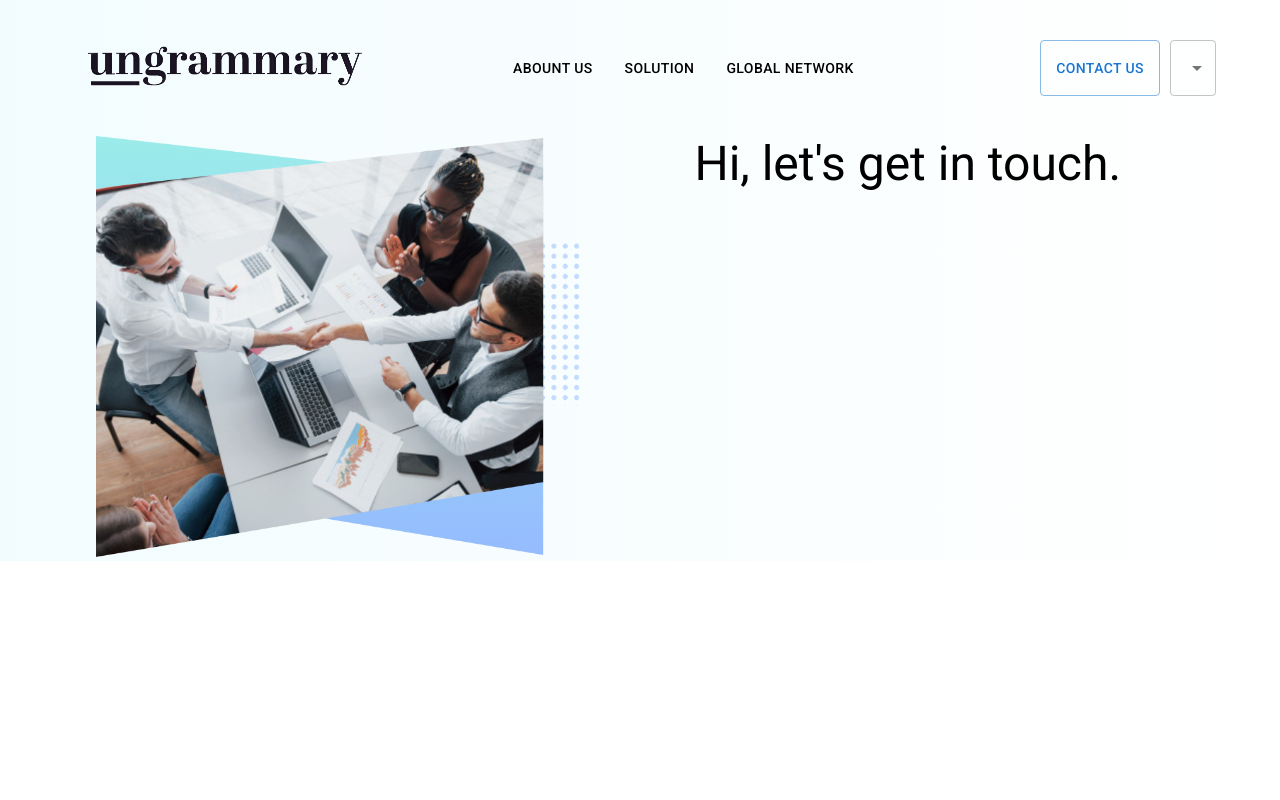
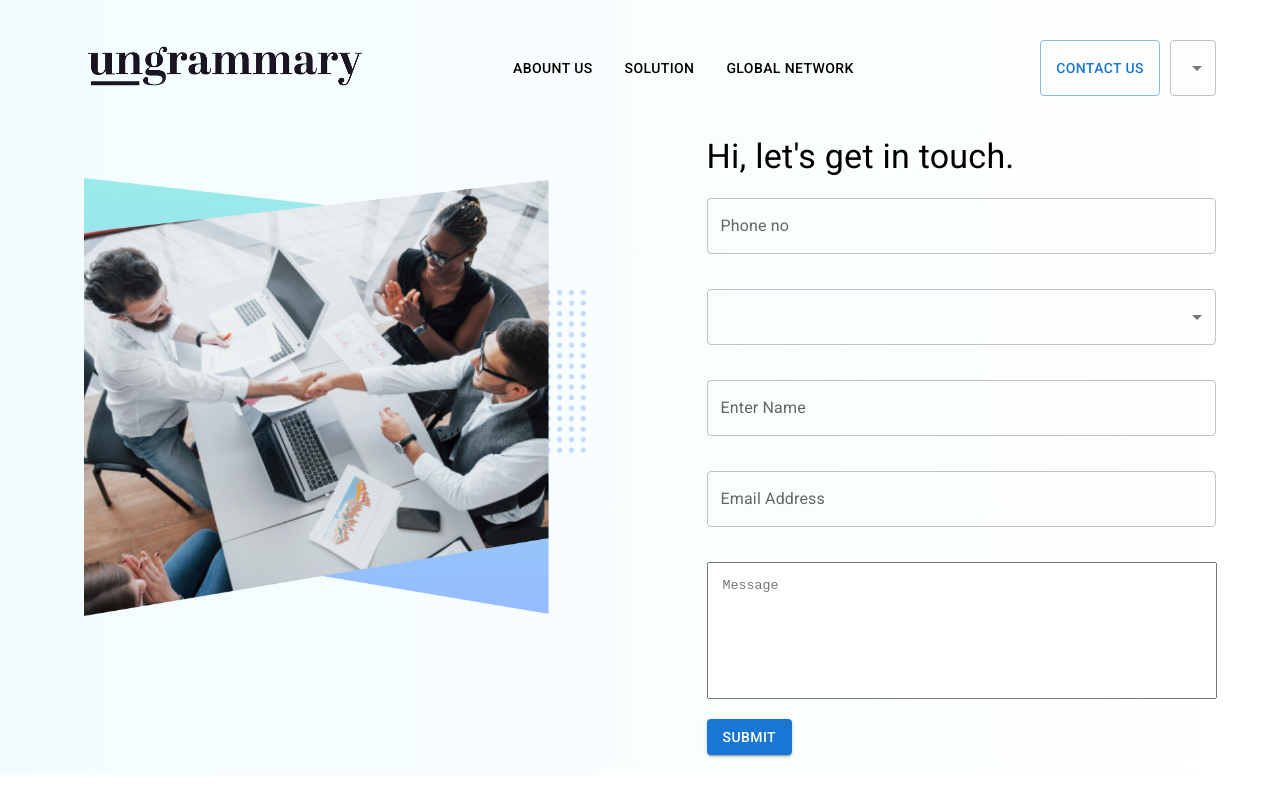
Before and after one commit to rahulyadav96/ungrammary, a React (Create React App) app: page / in a window 1280 px wide. Built offline with nearby package versions, Linux system fonts and the light colour scheme.

Commit message:
form in created

```diff
--- a/src/components/Main.jsx
+++ b/src/components/Main.jsx
@@ -1,17 +1,31 @@
-import { Typography } from '@mui/material';
+import { TextField, TextareaAutosize, Typography, Button, Select } from '@mui/material';
 import './main.css';
 
-export const Main = ()=>{
+export const Main = () => {
     return <>
         <div className="main-container">
             <div className="banner-container">
-                        <img src='./img/banner.png' alt='banner'/>
+                <img src='./img/banner.png' alt='banner' />
             </div>
             <div className="form-container">
-                   <Typography variant='h3'>Hi, let's get in touch.</Typography>
+                <Typography variant='h4' style={{marginBottom:"20px"}}>Hi, let's get in touch.</Typography>
                 <form>
-
+                    <TextField fullWidth label='Phone no' variant="outlined">
+                        <span>India</span>
+                    </TextField>
+                    <Select fullWidth label='Select Country' placeholder="Country"></Select>
+                    <TextField fullWidth label='Enter Name' variant="outlined" />
+                    <TextField fullWidth label='Email Address' variant="outlined" />
+                    <TextareaAutosize
+                        style={{width:"94%", padding:"15px", resize:"none"}}
+                        minRows={7}
+                        aria-label="maximum height"
+                        placeholder="Message"
+                    />
                 </form>
+                <Button variant='contained'
+                style={{marginTop:"20px"}}
+                >Submit</Button>
             </div>
         </div>
     </>
--- a/src/components/main.css
+++ b/src/components/main.css
@@ -1,12 +1,25 @@
 .main-container{
     display: flex;
-    width: 85%;
+    width: 90%;
     margin: auto;
+    box-sizing: border-box;
+    padding: 0 0 20px 20px;
     justify-content: space-between;
+    flex-wrap: wrap;
+}
+.banner-container{
+    margin-top: 42px;
+
 }
 .banner-container,.form-container{
     flex: 0.45;
+
 }
 .banner-container>img{
     width: 100%;
 }
+.form-container >form{
+    display: flex;
+    flex-direction: column;
+    gap: 35px;
+}
```
Lines whose indentation alone changed are shown as unchanged.
